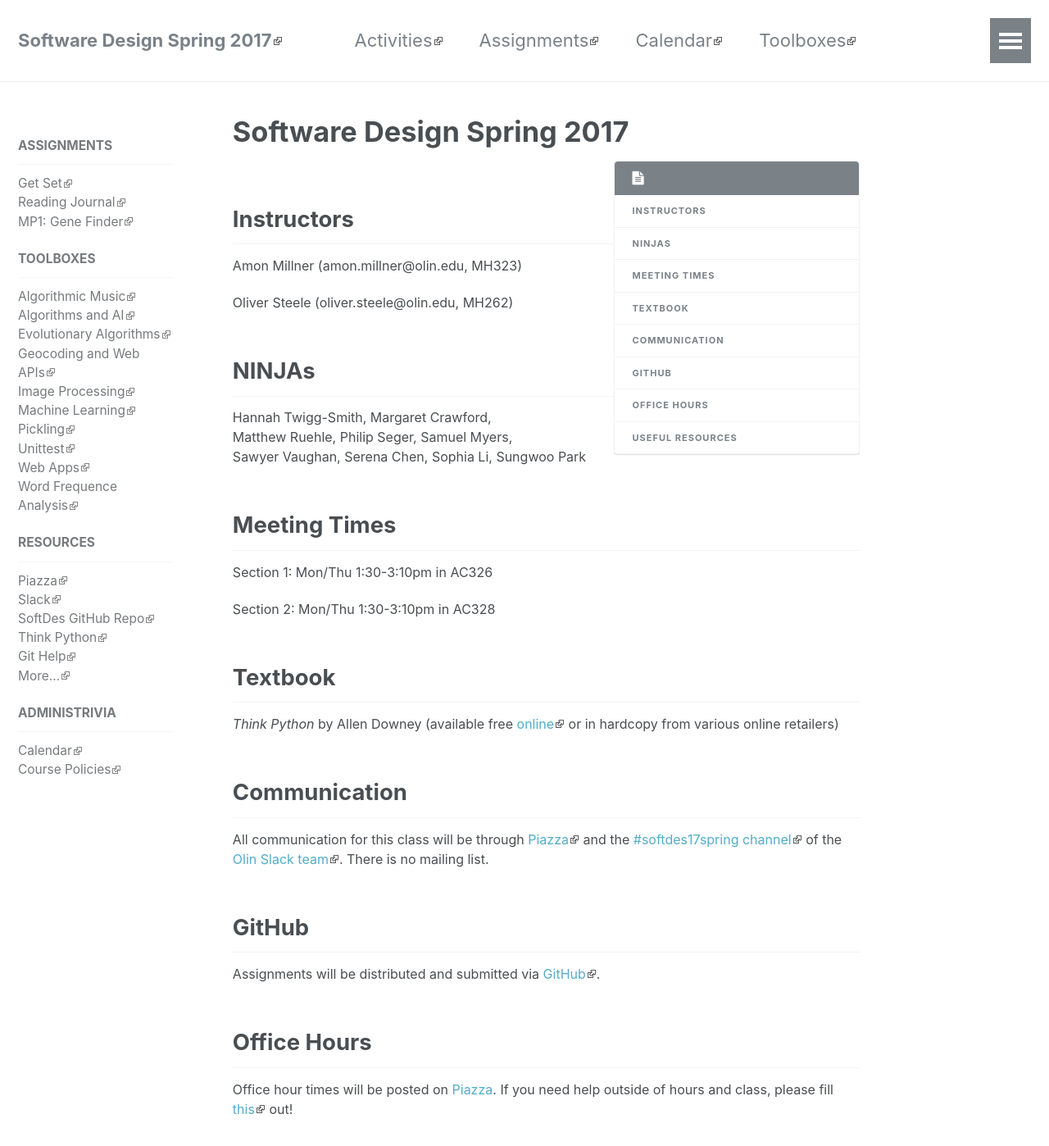
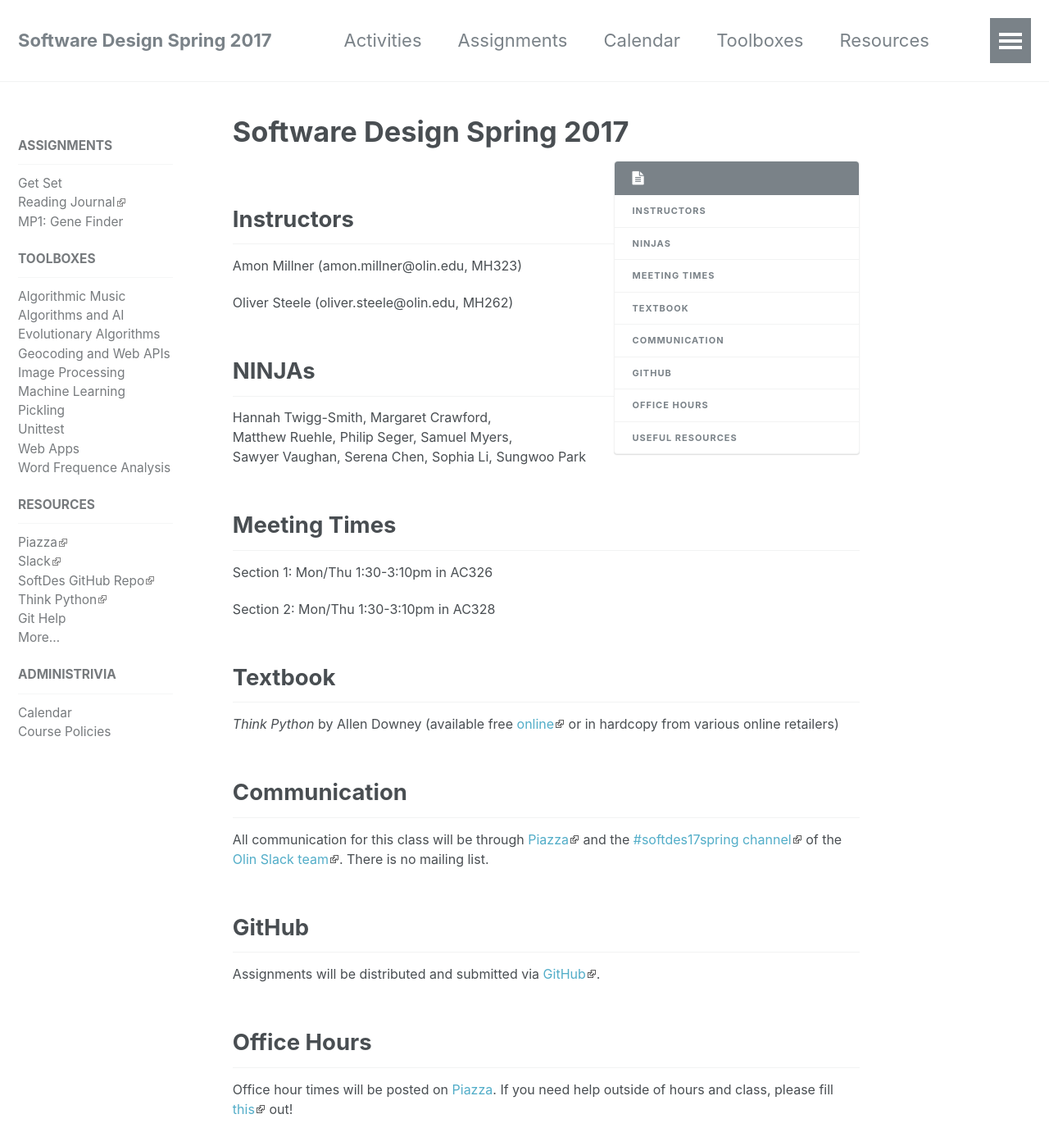
Before and after one commit to sd17spring/sd17spring.github.io, a Jekyll site: the page built from index.md, in a window 1280 px wide and 1400 px high. Shown: the whole window at 82% size. Built offline with Jekyll 4.4.1, drawn with Linux system fonts in a browser that asks for light colours.

Commit message:
recognize sd17spring.github.io as internal links too

```diff
--- a/_config.yml
+++ b/_config.yml
@@ -5,7 +5,7 @@
   ongoing entities embedded in and interacting with a dynamic environment, for example: computation as it occurs in
   spreadsheets, video games, web applications, and robots.
 baseurl: "" # the subpath of your site, e.g. /blog/
-url: "https://sd17spring.github.io/" # the base hostname & protocol for your site
+url: "https://sd17spring.github.io/" # if you change this, change it in site.css too
 timezone: America/New_York
 
 # Theme settings
--- a/assets/css/site.css
+++ b/assets/css/site.css
@@ -13,6 +13,6 @@
   padding-right: 13px;
 }
 
-a[href^="http://localhost:"] {
+a[href^="http://localhost:"], a[href^="https://sd17spring.github.io/"] {
   background: none; padding-right: 0;
 }
```
